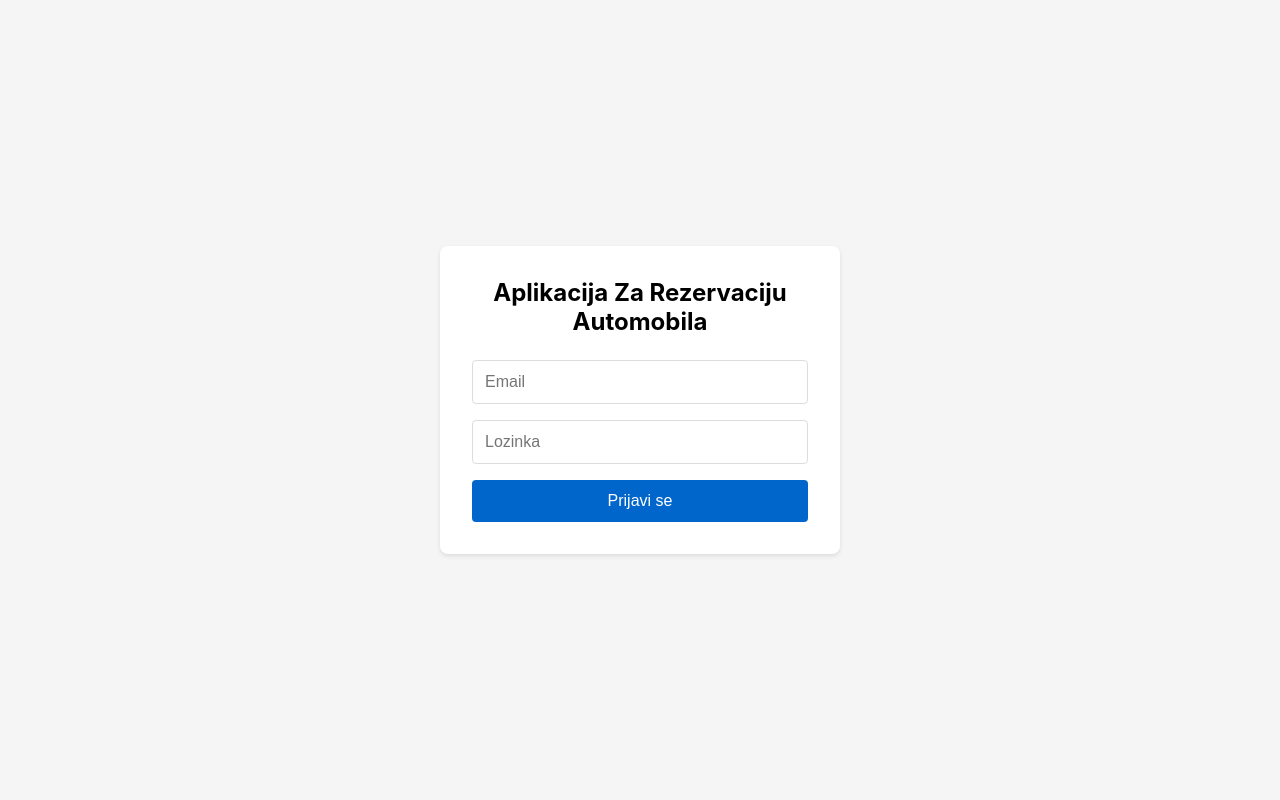
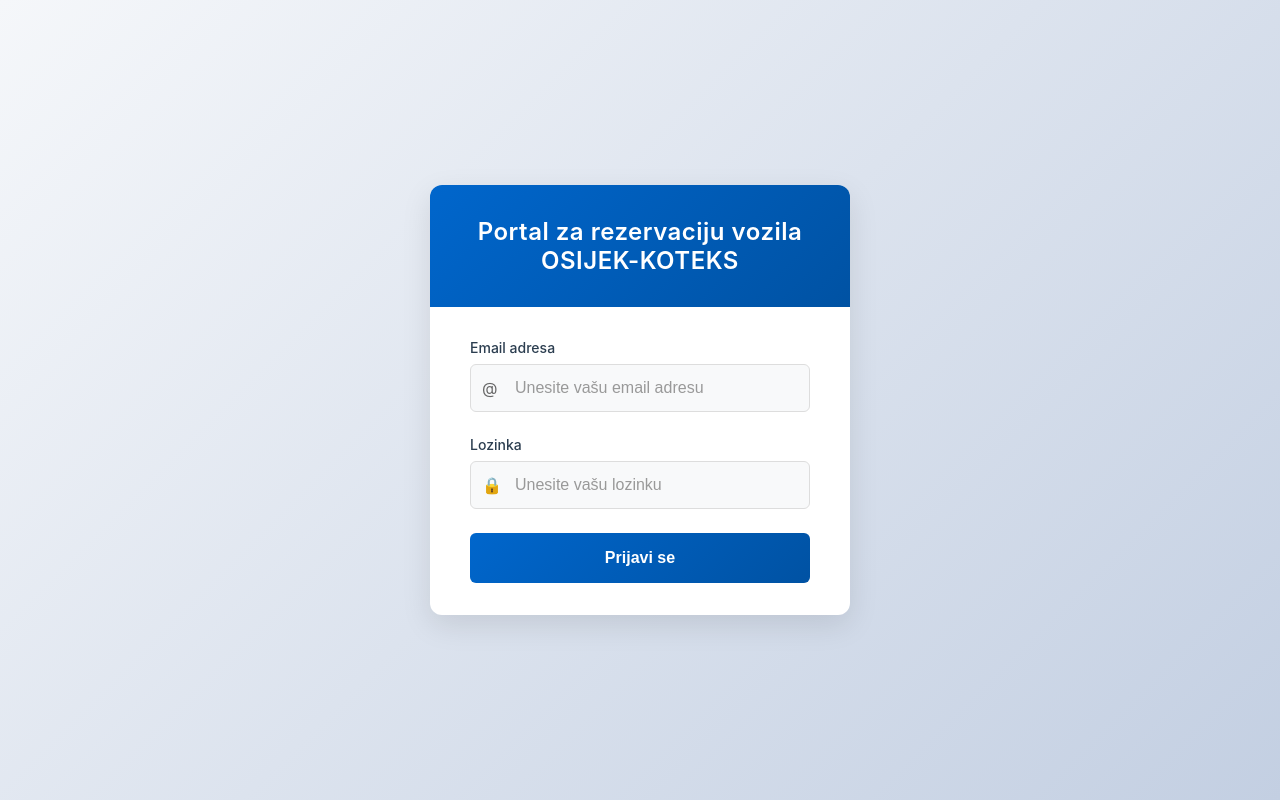
Before and after one commit to Markuss95/Strujac, a React (Create React App) app: page /login in a window 1280 px wide. Built offline with nearby package versions, Linux system fonts and the light colour scheme; no server answers.

Commit message:
App got stlyed

```diff
--- a/src/pages/Dashboard/index.tsx
+++ b/src/pages/Dashboard/index.tsx
@@ -9,79 +9,120 @@
 import { Link } from "react-router-dom";
 
 const DashboardContainer = styled.div`
-  max-width: 1200px;
+  max-width: 1400px;
   margin: 0 auto;
   padding: 2rem 1rem;
   min-height: 100vh;
-  background-color: #f8f9fa;
+  background: linear-gradient(135deg, #f5f7fa 0%, #c3cfe2 100%);
 `;
 
 const Header = styled.header`
   display: flex;
   justify-content: space-between;
   align-items: center;
-  margin-bottom: 2rem;
-  padding-bottom: 1rem;
-  border-bottom: 1px solid #e0e0e0;
+  margin-bottom: 2.5rem;
+  padding: 1.5rem 2rem;
+  background: white;
+  border-radius: 12px;
+  box-shadow: 0 4px 20px rgba(0, 0, 0, 0.05);
 `;
 
 const Title = styled.h1`
-  font-size: 1.75rem;
+  font-size: 2rem;
   color: #2c3e50;
   margin: 0;
+  font-weight: 600;
 `;
 
 const UserSection = styled.div`
   display: flex;
   align-items: center;
-  gap: 1rem;
+  gap: 1.5rem;
 `;
 
 const WelcomeText = styled.span`
   font-size: 1rem;
   color: #34495e;
+  font-weight: 500;
+`;
+
+const AdminButton = styled(Link)`
+  padding: 0.75rem 1.5rem;
+  background: linear-gradient(135deg, #0066cc 0%, #0052a3 100%);
+  color: white;
+  border: none;
+  border-radius: 6px;
+  cursor: pointer;
+  font-weight: 600;
+  text-decoration: none;
+  transition: transform 0.2s ease, box-shadow 0.2s ease;
+
+  &:hover {
+    transform: translateY(-2px);
+    box-shadow: 0 4px 12px rgba(0, 102, 204, 0.2);
+  }
 `;
 
 const LogoutButton = styled.button`
-  padding: 0.5rem 1rem;
-  background-color: #e74c3c;
+  padding: 0.75rem 1.5rem;
+  background: linear-gradient(135deg, #e74c3c 0%, #c0392b 100%);
   color: white;
   border: none;
-  border-radius: 4px;
+  border-radius: 6px;
   cursor: pointer;
-  font-weight: 500;
-  transition: background-color 0.2s ease;
+  font-weight: 600;
+  transition: transform 0.2s ease, box-shadow 0.2s ease;
 
   &:hover {
-    background-color: #c0392b;
+    transform: translateY(-2px);
+    box-shadow: 0 4px 12px rgba(231, 76, 60, 0.2);
   }
 `;
 
 const MainContent = styled.main`
   display: grid;
   grid-template-columns: 2fr 1fr;
-  gap: 2rem;
+  gap: 2.5rem;
 
-  @media (max-width: 900px) {
+  @media (max-width: 1100px) {
     grid-template-columns: 1fr;
   }
 `;
 
-const CalendarSection = styled.section`
+const SectionCard = styled.section`
   background: white;
-  border-radius: 8px;
-  box-shadow: 0 4px 6px rgba(0, 0, 0, 0.05);
+  border-radius: 12px;
+  box-shadow: 0 10px 30px rgba(0, 0, 0, 0.05);
   overflow: hidden;
+  transition: transform 0.3s ease;
+
+  &:hover {
+    transform: translateY(-5px);
+  }
 `;
 
-const FormSection = styled.section`
-  background: white;
-  border-radius: 8px;
-  box-shadow: 0 4px 6px rgba(0, 0, 0, 0.05);
-  overflow: hidden;
+const SectionHeader = styled.div`
+  padding: 1.5rem 2rem;
+  background: linear-gradient(135deg, #f8f9fa 0%, #e9ecef 100%);
+  border-bottom: 1px solid #e0e0e0;
+`;
 
-  @media (max-width: 900px) {
-    order: -1;
+const SectionTitle = styled.h2`
+  font-size: 1.4rem;
+  color: #2c3e50;
+  margin: 0;
+  font-weight: 600;
+`;
+
+const CalendarSection = styled(SectionCard)`
+  @media (max-width: 1100px) {
+    order: 2;
+  }
+`;
+
+const FormSection = styled(SectionCard)`
+  @media (max-width: 1100px) {
+    order: 1;
   }
 `;
 
@@ -129,28 +170,16 @@
         <UserSection>
           <WelcomeText>Dobrodošli, {getDisplayName()}!</WelcomeText>
           {userRole === "admin" && (
-            <Link to="/users">
-              <button
-                style={{
-                  padding: "0.5rem 1rem",
-                  backgroundColor: "#0066cc",
-                  color: "white",
-                  border: "none",
-                  borderRadius: "4px",
-                  cursor: "pointer",
-                  fontWeight: "500",
-                  marginRight: "0.5rem",
-                }}
-              >
-                Korisnici
-              </button>
-            </Link>
+            <AdminButton to="/users">Upravljanje Korisnicima</AdminButton>
           )}
           <LogoutButton onClick={signOut}>Odjava</LogoutButton>
         </UserSection>
       </Header>
       <MainContent>
         <CalendarSection>
+          <SectionHeader>
+            <SectionTitle>Kalendar Rezervacija</SectionTitle>
+          </SectionHeader>
           <Calendar
             onEdit={handleEdit}
             selectedDate={selectedDate}
@@ -158,6 +187,9 @@
           />
         </CalendarSection>
         <FormSection>
+          <SectionHeader>
+            <SectionTitle>Nova Rezervacija</SectionTitle>
+          </SectionHeader>
           <ReservationForm
             onSuccess={handleFormSuccess}
             selectedDate={selectedDate}
--- a/src/pages/Login/index.tsx
+++ b/src/pages/Login/index.tsx
@@ -1,3 +1,4 @@
+// src/pages/Login/index.tsx
 import React, { useState } from "react";
 import { useNavigate } from "react-router-dom";
 import styled from "styled-components";
@@ -8,59 +9,116 @@
   justify-content: center;
   align-items: center;
   min-height: 100vh;
-  background-color: #f5f5f5;
+  background: linear-gradient(135deg, #f5f7fa 0%, #c3cfe2 100%);
+  padding: 1rem;
 `;
 
-const LoginForm = styled.form`
+const LoginCard = styled.div`
   background: white;
-  padding: 2rem;
-  border-radius: 8px;
-  box-shadow: 0 2px 4px rgba(0, 0, 0, 0.1);
+  border-radius: 12px;
+  box-shadow: 0 10px 30px rgba(0, 0, 0, 0.1);
+  overflow: hidden;
+  max-width: 420px;
   width: 100%;
-  max-width: 400px;
+`;
+
+const CardHeader = styled.div`
+  background: linear-gradient(135deg, #0066cc 0%, #0052a3 100%);
+  padding: 2rem 1.5rem;
+  text-align: center;
+`;
+
+const CardTitle = styled.h2`
+  color: white;
+  margin: 0;
+  font-size: 1.5rem;
+  font-weight: 600;
+  letter-spacing: 0.5px;
+`;
+
+const CardBody = styled.form`
+  padding: 2rem 2.5rem;
 `;
 
 const FormGroup = styled.div`
-  margin-bottom: 1rem;
+  margin-bottom: 1.5rem;
+`;
+
+const Label = styled.label`
+  display: block;
+  margin-bottom: 0.5rem;
+  font-size: 0.875rem;
+  font-weight: 500;
+  color: #2c3e50;
+`;
+
+const InputWrapper = styled.div`
+  position: relative;
+`;
+
+const InputIcon = styled.span`
+  position: absolute;
+  left: 12px;
+  top: 50%;
+  transform: translateY(-50%);
+  color: #666;
+  font-size: 1rem;
 `;
 
 const Input = styled.input`
   width: 100%;
-  padding: 0.75rem;
+  padding: 0.875rem 1rem 0.875rem 2.75rem;
   border: 1px solid #ddd;
-  border-radius: 4px;
+  border-radius: 6px;
   font-size: 1rem;
+  background: #f8f9fa;
+  transition: all 0.2s ease;
 
   &:focus {
     outline: none;
     border-color: #0066cc;
+    box-shadow: 0 0 0 3px rgba(0, 102, 204, 0.1);
+    background: white;
+  }
+
+  &::placeholder {
+    color: #999;
   }
 `;
 
 const Button = styled.button`
   width: 100%;
-  padding: 0.75rem;
-  background-color: #0066cc;
+  padding: 1rem;
+  background: linear-gradient(135deg, #0066cc 0%, #0052a3 100%);
   color: white;
   border: none;
-  border-radius: 4px;
+  border-radius: 6px;
   font-size: 1rem;
+  font-weight: 600;
   cursor: pointer;
+  transition: transform 0.2s ease, box-shadow 0.2s ease;
 
   &:hover {
-    background-color: #0052a3;
+    transform: translateY(-2px);
+    box-shadow: 0 4px 12px rgba(0, 102, 204, 0.2);
   }
 
   &:disabled {
-    background-color: #cccccc;
+    background: #cccccc;
     cursor: not-allowed;
+    transform: none;
+    box-shadow: none;
   }
 `;
 
 const ErrorMessage = styled.div`
   color: #dc3545;
-  margin-bottom: 1rem;
+  margin-bottom: 1.5rem;
   font-size: 0.875rem;
+  padding: 0.75rem;
+  background: #f8d7da;
+  border-radius: 4px;
+  text-align: center;
 `;
 
 const Login = () => {
@@ -83,33 +141,46 @@
 
   return (
     <LoginContainer>
-      <LoginForm onSubmit={handleSubmit}>
-        <h2 style={{ marginBottom: "1.5rem", textAlign: "center" }}>
-          Aplikacija Za Rezervaciju Automobila
-        </h2>
+      <LoginCard>
+        <CardHeader>
+          <CardTitle>Portal za rezervaciju vozila</CardTitle>
+          <CardTitle>OSIJEK-KOTEKS</CardTitle>
+        </CardHeader>
+        <CardBody onSubmit={handleSubmit}>
           {error && <ErrorMessage>{error}</ErrorMessage>}
           <FormGroup>
+            <Label htmlFor="email">Email adresa</Label>
+            <InputWrapper>
+              <InputIcon>@</InputIcon>
               <Input
+                id="email"
                 type="email"
-            placeholder="Email"
+                placeholder="Unesite vašu email adresu"
                 value={email}
                 onChange={(e) => setEmail(e.target.value)}
                 required
               />
+            </InputWrapper>
           </FormGroup>
           <FormGroup>
+            <Label htmlFor="password">Lozinka</Label>
+            <InputWrapper>
+              <InputIcon>🔒</InputIcon>
               <Input
+                id="password"
                 type="password"
-            placeholder="Lozinka"
+                placeholder="Unesite vašu lozinku"
                 value={password}
                 onChange={(e) => setPassword(e.target.value)}
                 required
               />
+            </InputWrapper>
           </FormGroup>
           <Button type="submit" disabled={loading}>
             {loading ? "Prijavljujem se..." : "Prijavi se"}
           </Button>
-      </LoginForm>
+        </CardBody>
+      </LoginCard>
     </LoginContainer>
   );
 };
```
Lines whose indentation alone changed are shown as unchanged.
